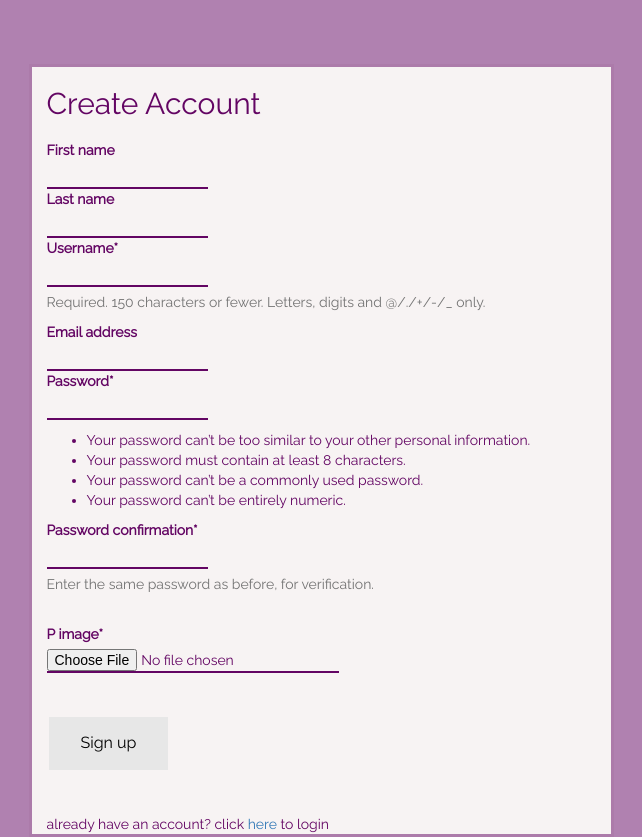
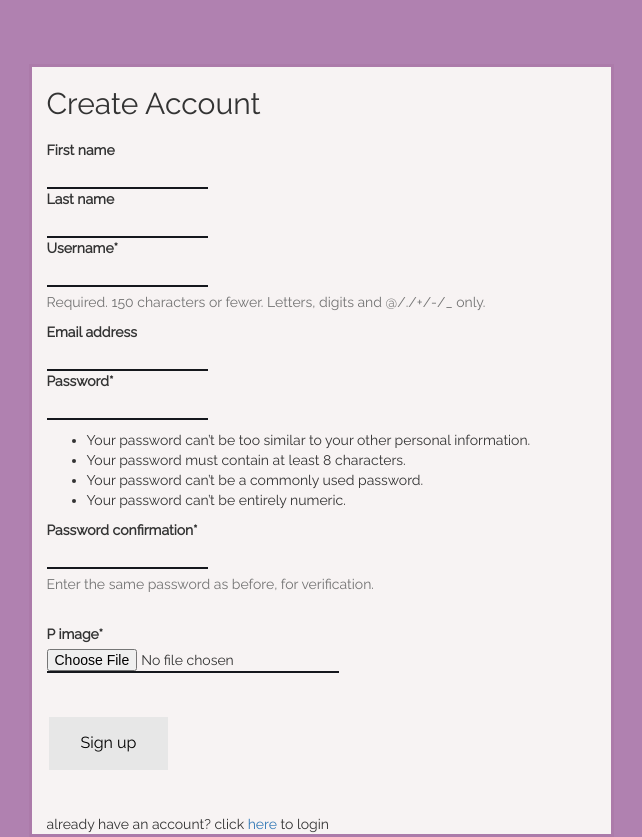
Before and after one commit to yashikacac/Django-Blog-App, a Django app: page /signup/ in a window 1280 px wide. Shown: the whole page, without its empty margins (319-961 px from the left). Run offline with Django 3.2, Linux system fonts and the light colour scheme; some libraries are stand-ins or nearby versions.

Commit message:
Update signup.html

```diff
--- a/users/templates/users/signup.html
+++ b/users/templates/users/signup.html
@@ -19,7 +19,7 @@
   }
 
   #signup1 {
-    color: rgba(99, 5, 99,1);
+    /*color: rgba(99, 5, 99,1);*/
     background-color: rgb(247, 243, 243);
     border-style: solid;
     /* border-color: rgba(63, 62, 62, 0.1); */
@@ -31,8 +31,8 @@
 
     background: transparent !important;
     border: none !important;
-    /* border-bottom: 2px solid #15171c !important; */
-    border-bottom: 2px solid rgba(99, 5, 99,1) !important;
+    border-bottom: 2px solid #15171c !important;
+    /*     border-bottom: 2px solid rgba(99, 5, 99,1) !important; */
 
     outline: none !important;
     box-shadow: none !important;
```
